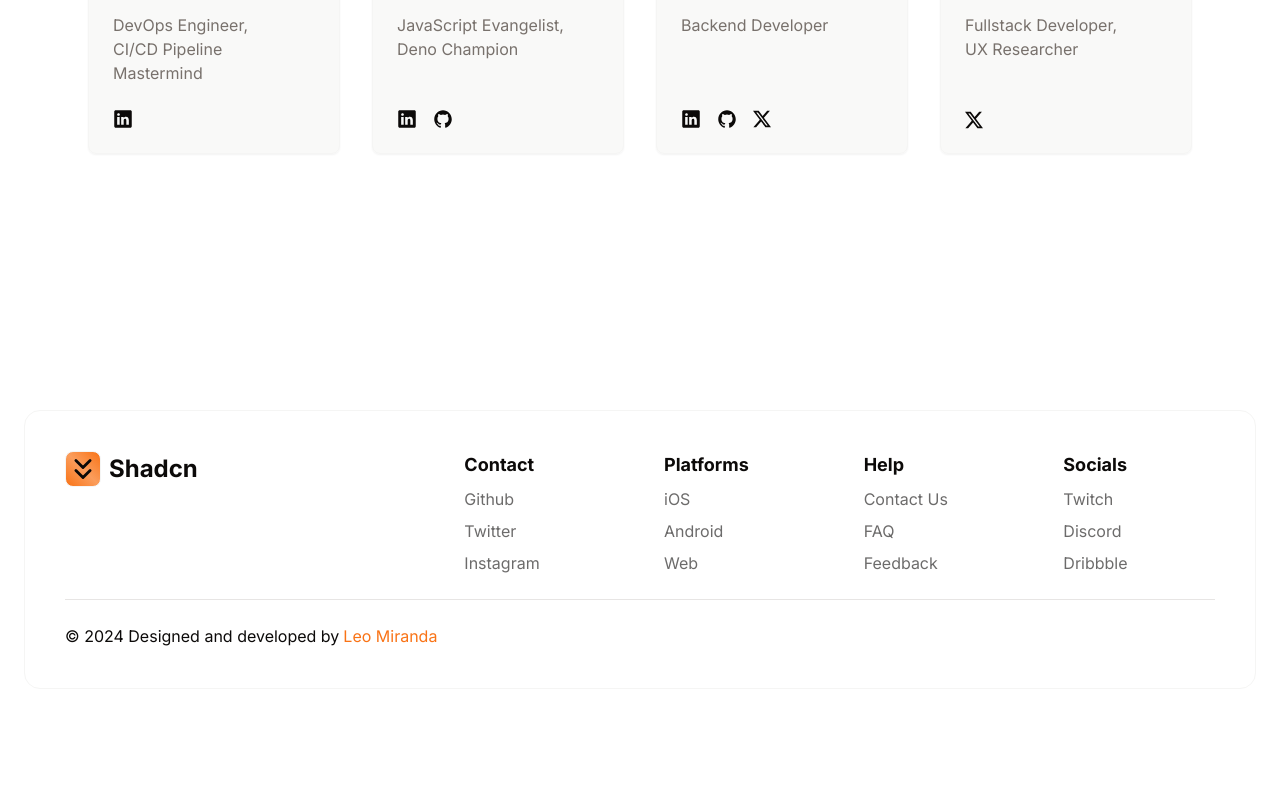
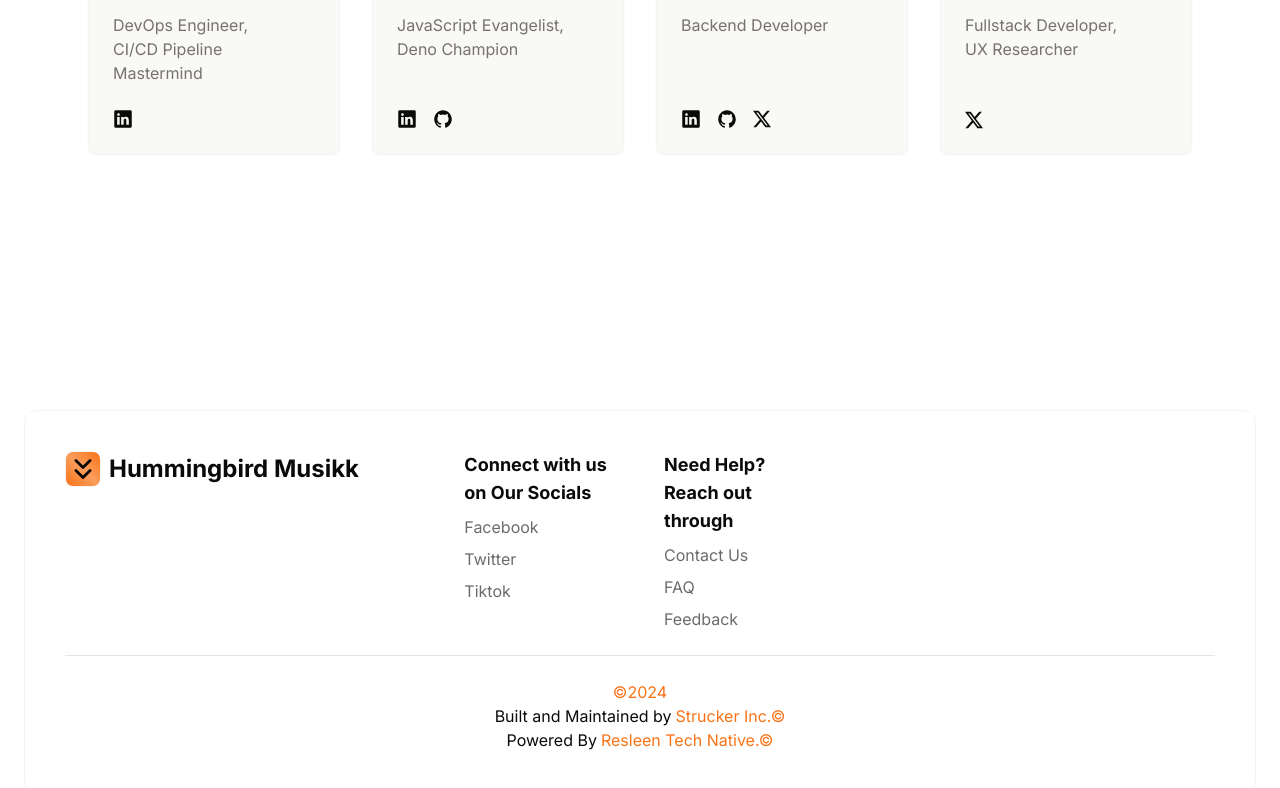
Before and after one commit to The-Strucker-Coporation/shad-test, a Next.js app: page /about in a window 1280 px wide. Shown: the part 1092-1880 px from the top of the page. Built offline with nearby package versions, Linux system fonts and the light colour scheme.

Commit message:
refactor: styling the size width of the navbar and the content plus styling too of the footer.

```diff
--- a/app/layout.tsx
+++ b/app/layout.tsx
@@ -8,9 +8,9 @@ import { FooterSection } from "@/components/layout/sections/footer";
 const inter = Inter({ subsets: ["latin"] });
 
 export const metadata: Metadata = {
-  title: "Shadcn - Landing template",
-  description: "Landing template from Shadcn",
-};
+  title: "Hummingbird Musikk Limited",
+  description: "Sing it like you want it."
+}
 
 export default function RootLaeyout({
   children,
--- a/components/layout/navbar.tsx
+++ b/components/layout/navbar.tsx
@@ -51,7 +51,7 @@ const routeList: RouteProps[] = [
 export const Navbar = () => {
   const [isOpen, setIsOpen] = React.useState(false);
   return (
-    <header className="shadow-inner bg-opacity-15 w-[100%] md:w-[100%] lg:w-[100%] lg:max-w-screen-xl top-5 mx-auto sticky border border-secondary z-40 rounded-2xl flex justify-between items-center p-2 bg-card">
+    <header className="shadow-inner bg-opacity-15 w-[90%] md:w-[90%] lg:w-[90%] lg:max-w-screen-xl top-5 mx-auto sticky border border-secondary z-40 rounded-2xl flex justify-between items-center p-2 bg-card">
       <Link href="/" className="font-bold text-lg flex items-center">
         <ChevronsUp className="bg-gradient-to-tr border-secondary from-primary via-primary/70 to-primary rounded-lg w-9 h-9 mr-2 border text-white" />
         Hummingbird Musikk
--- a/components/layout/sections/footer.tsx
+++ b/components/layout/sections/footer.tsx
@@ -5,21 +5,21 @@ import Link from "next/link";
 export const FooterSection = () => {
   return (
     <footer id="footer" className="container py-24 sm:py-32">
-      <div className="p-10 bg-card border border-secondary rounded-2xl">
+      <div className="p-10 bg-card border border-secondary rounded-xl">
         <div className="grid grid-cols-2 md:grid-cols-4 xl:grid-cols-6 gap-x-12 gap-y-8">
           <div className="col-span-full xl:col-span-2">
             <Link href="#" className="flex font-bold items-center">
               <ChevronsDownIcon className="w-9 h-9 mr-2 bg-gradient-to-tr from-primary via-primary/70 to-primary rounded-lg border border-secondary" />
 
-              <h3 className="text-2xl">Shadcn</h3>
+              <h3 className="text-2xl">Hummingbird Musikk</h3>
             </Link>
           </div>
 
           <div className="flex flex-col gap-2">
-            <h3 className="font-bold text-lg">Contact</h3>
+            <h3 className="font-bold text-lg">Connect with us on Our Socials</h3>
             <div>
               <Link href="#" className="opacity-60 hover:opacity-100">
-                Github
+                Facebook
               </Link>
             </div>
 
@@ -31,34 +31,14 @@ export const FooterSection = () => {
 
             <div>
               <Link href="#" className="opacity-60 hover:opacity-100">
-                Instagram
+                Tiktok
               </Link>
             </div>
           </div>
 
-          <div className="flex flex-col gap-2">
-            <h3 className="font-bold text-lg">Platforms</h3>
-            <div>
-              <Link href="#" className="opacity-60 hover:opacity-100">
-                iOS
-              </Link>
-            </div>
-
-            <div>
-              <Link href="#" className="opacity-60 hover:opacity-100">
-                Android
-              </Link>
-            </div>
-
-            <div>
-              <Link href="#" className="opacity-60 hover:opacity-100">
-                Web
-              </Link>
-            </div>
-          </div>
 
           <div className="flex flex-col gap-2">
-            <h3 className="font-bold text-lg">Help</h3>
+            <h3 className="font-bold text-lg">Need Help? Reach out through</h3>
             <div>
               <Link href="#" className="opacity-60 hover:opacity-100">
                 Contact Us
@@ -78,38 +58,33 @@ export const FooterSection = () => {
             </div>
           </div>
 
-          <div className="flex flex-col gap-2">
-            <h3 className="font-bold text-lg">Socials</h3>
-            <div>
-              <Link href="#" className="opacity-60 hover:opacity-100">
-                Twitch
-              </Link>
-            </div>
-
-            <div>
-              <Link href="#" className="opacity-60 hover:opacity-100">
-                Discord
-              </Link>
-            </div>
-
-            <div>
-              <Link href="#" className="opacity-60 hover:opacity-100">
-                Dribbble
-              </Link>
-            </div>
-          </div>
         </div>
 
         <Separator className="my-6" />
-        <section className="">
+        <section className="text-center">
+          <p className="text-primary">&copy;2024</p>
           <h3 className="">
-            &copy; 2024 Designed and developed by
+           Built and Maintained by
             <Link
               target="_blank"
-              href="https://github.com/leoMirandaa"
+              href="https://github.com/The-Strucker-Coporation"
               className="text-primary transition-all border-primary hover:border-b-2 ml-1"
             >
-              Leo Miranda
+             Strucker Inc.&copy;
+            </Link>
+          </h3>
+        </section>
+
+
+        <section className="text-center">
+          <h3 className="">
+           Powered By
+            <Link
+              target="_blank"
+              href="https://github.com/The-Strucker-Coporation"
+              className="text-primary transition-all border-primary hover:border-b-2 ml-1"
+            >
+             Resleen Tech Native.&copy;
             </Link>
           </h3>
         </section>
--- a/package.json
+++ b/package.json
@@ -1,5 +1,5 @@
 {
-  "name": "shadcn-landing-page",
+  "name": "hummingbird-musikk",
   "version": "0.1.0",
   "private": true,
   "scripts": {
```
